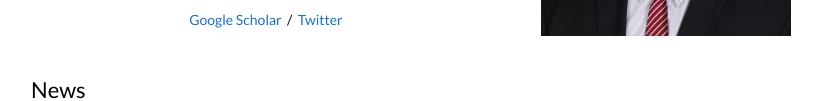
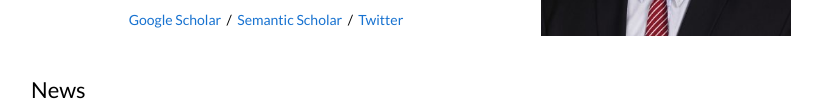
Before and after one commit to rmrafailov/rmrafailov.github.io, a plain HTML site: page index.html in a window 1280 px wide. Shown: the part 242-343 px from the top of the page, without its empty margins (229-1051 px from the left). Drawn offline with Linux system fonts and the light colour scheme.

Commit message:
Add files via upload

```diff
--- a/index.html
+++ b/index.html
@@ -101,6 +101,7 @@
 		<p align=center>
 
 <a href="https://scholar.google.com/citations?user=TwABcRgAAAAJ&hl=en">Google Scholar</a> &nbsp/&nbsp
+<a href="https://www.semanticscholar.org/author/Rafael-Rafailov/102801230">Semantic Scholar</a> &nbsp/&nbsp
 <a href="https://twitter.com/rmrafailov">Twitter</a>
 		</p>
 		</td>
```
